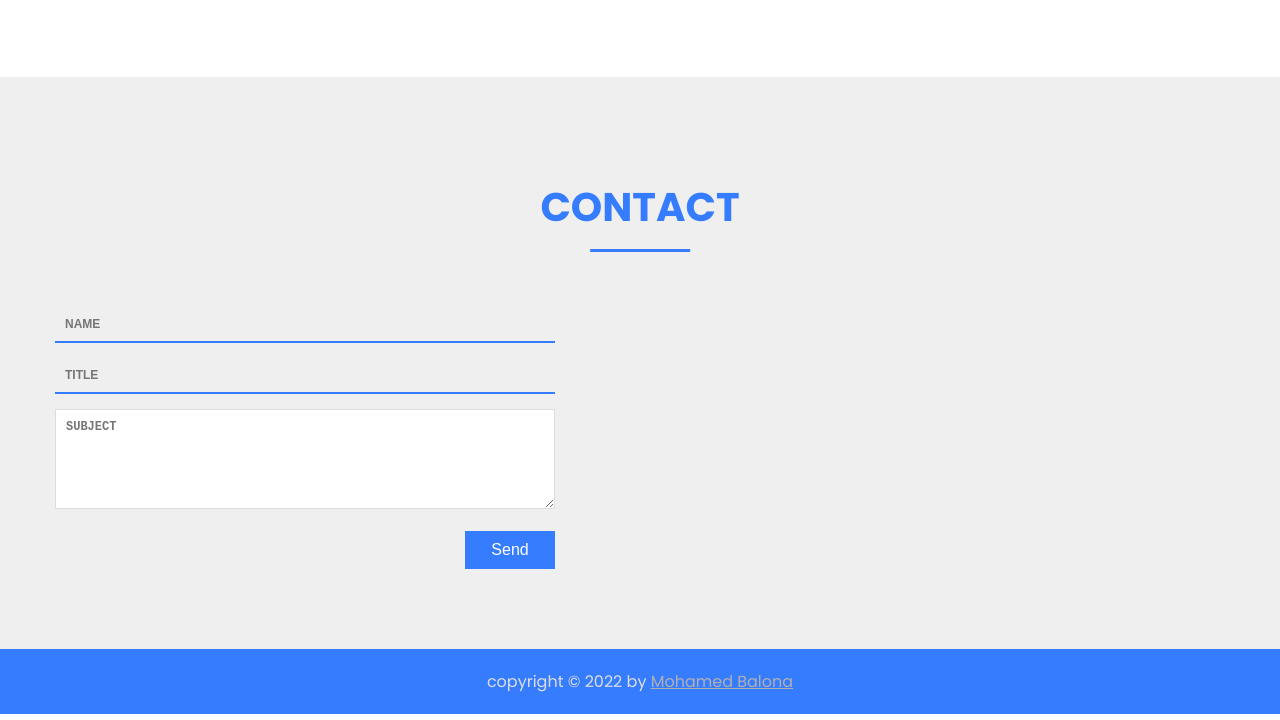
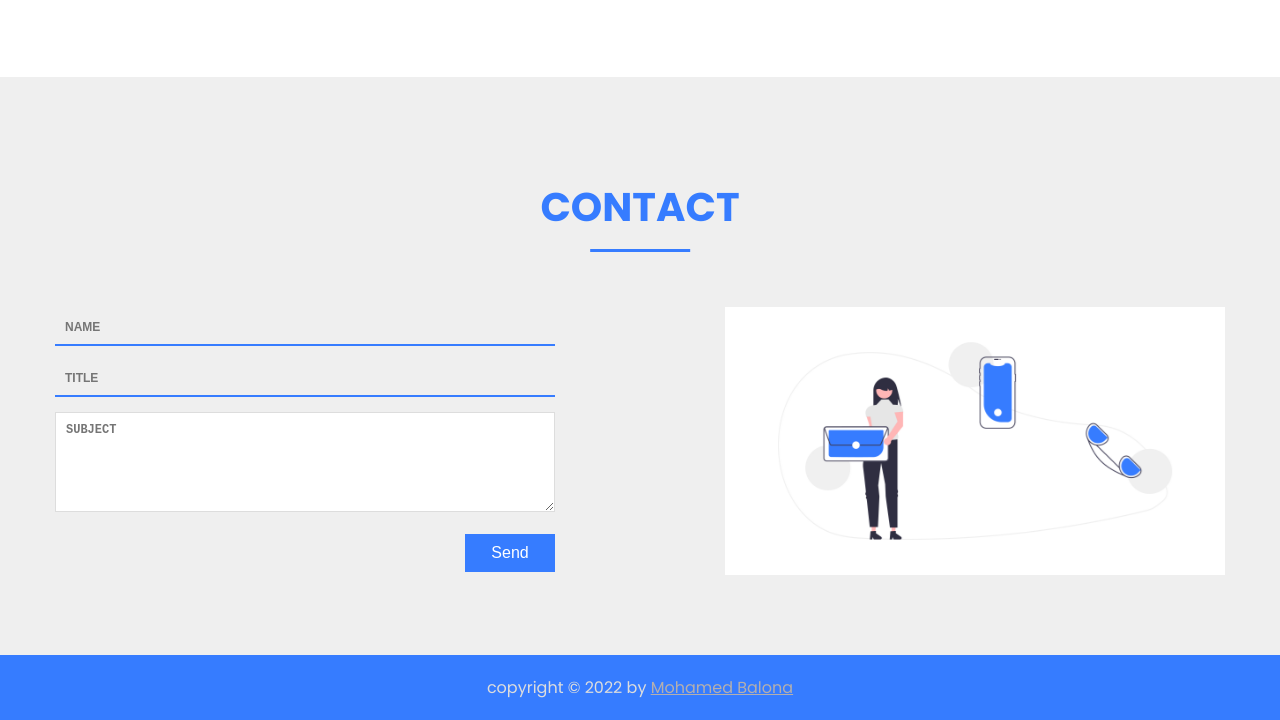
Before and after one commit to mohamedbalona/balona, a plain HTML site: page index.html in a window 1280 px wide. Shown: the part 3238-3958 px from the top of the page. Drawn offline with nearby package versions, Linux system fonts and the light colour scheme; files whose address does not match are found by name.

Commit message:
Update index.html

```diff
--- a/index.html
+++ b/index.html
@@ -220,7 +220,7 @@
                     </form>
                 </div>
                 <div class="imges" data-aos="flip-right">
-                    <img src="/haha/img/contact.png" alt="">
+                    <img src="img/contact.png" alt="">
                 </div>
             </div>
         </div>
```
